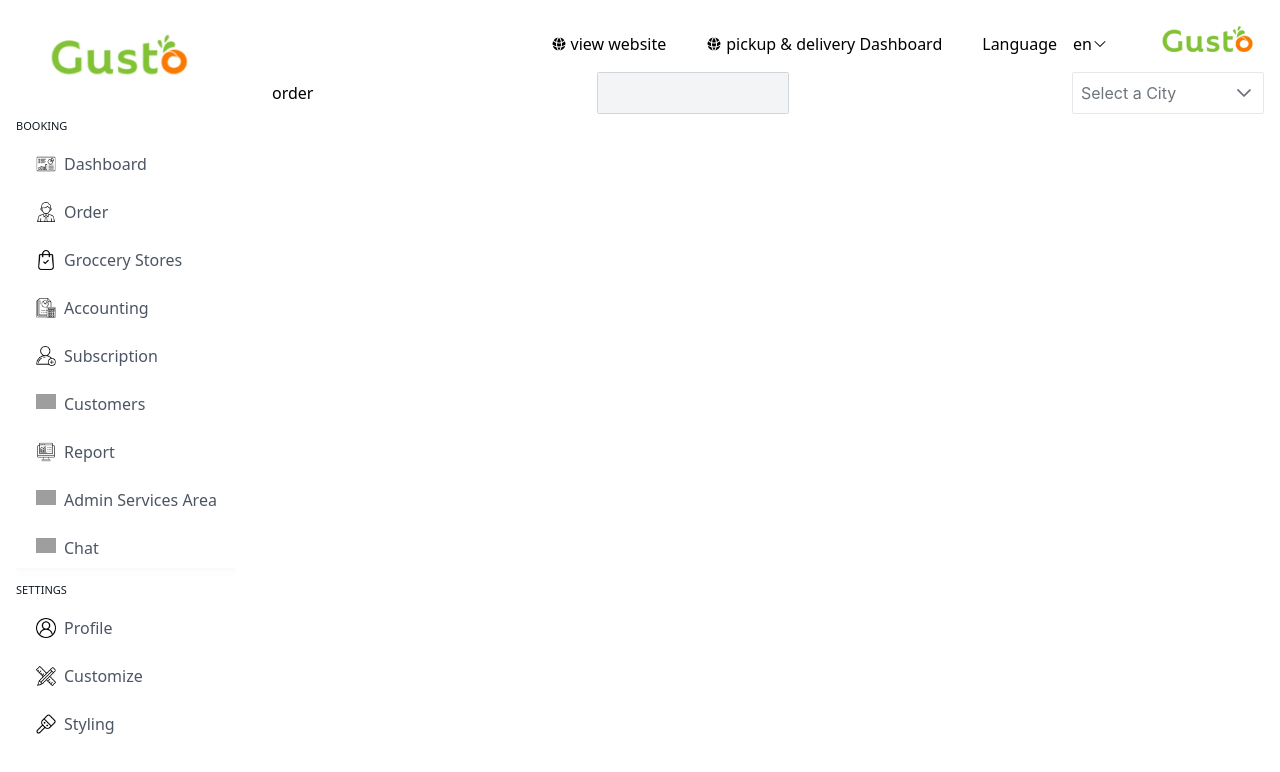
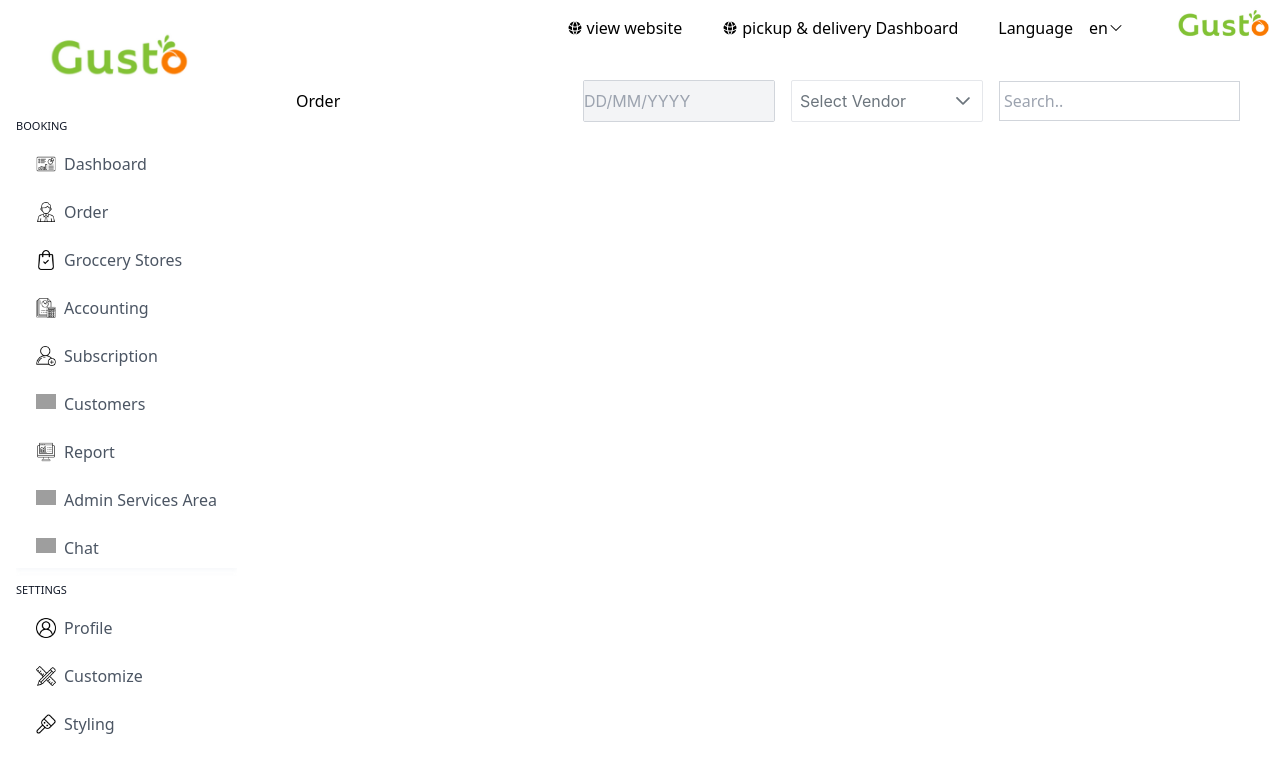
Before and after one commit to Blessino/gusto-dashboard, a React (Vite) app: page /order in a window 1280 px wide. Shown: the top 772 px of the page. Built offline with nearby package versions, Linux system fonts and the light colour scheme; grey boxes are pictures that could not be loaded.

Commit message:
search component is created

```diff
--- a/src/data/CityList.js
+++ b/src/data/VendorLIst.js
@@ -1,4 +1,4 @@
-export const cities = [
+export const vendor = [
     { name: 'New York', code: 'NY' },
     { name: 'Rome', code: 'RM' },
     { name: 'London', code: 'LDN' },
--- a/src/index.css
+++ b/src/index.css
@@ -9,17 +9,15 @@
   @tailwind utilities;
 }
 
-@layer components {
+@layer utilities {
   .p-calendar input {
-    @apply h-10   border-none bg-gray-100 focus:outline-none cursor-pointer text-gray-600;
+    @apply h-10 cursor-pointer border-none bg-gray-100 text-gray-600 focus:outline-none;
   }
 
   .p-calendar .p-icon {
     @apply text-white;
   }
 
-
-
   .p-calendar .p-button {
     @apply ml-2 rounded-sm bg-blue-400;
   }
--- a/src/pages/Dashboard.jsx
+++ b/src/pages/Dashboard.jsx
@@ -9,12 +9,12 @@ import Line from '../ui/Line';
 function Dashboard() {
   return (
     <div className="">
-      <section className="flex items-center justify-between uppercase">
+      <section className="flex items-center justify-between p-10 uppercase">
         <div className="size-10 font-medium">
           <h4>Dashboard</h4>
         </div>
         <div className="flex items-center justify-center gap-2">
-          <div className=" rounded-md border-gray-500 shadow-sm">
+          <div className="rounded-md border-gray-500 shadow-sm">
             <DatePicker showIcon={true} />
           </div>
           <div className="rounded-sm bg-blue-400 p-3 text-white">
--- a/src/pages/Order.jsx
+++ b/src/pages/Order.jsx
@@ -1,17 +1,23 @@
 import React from 'react';
 import DatePicker from '../ui/DatePicker';
-import { DropdownCity } from '../ui/Dropdown';
+import { DropdownList } from '../ui/Dropdown';
+import Search from "../ui/Search"
 
 function Order() {
   return (
     <div>
-      <section className='flex items-center justify-between'>
-        <h1>order</h1>
-        <div className="w-48 rounded-sm border-[1.5px] border-gray-300">
-          <DatePicker showIcon={false} />
-        </div>
-        <div className="w-48 rounded-sm border-[1.5px]">
-          <DropdownCity />
+      <section className="m-auto flex items-center justify-between p-10">
+        <h1>Order</h1>
+        <div className="flex items-center justify-center gap-4">
+          <div className="w-48 rounded-sm border-[1.5px] border-gray-300">
+            <DatePicker showIcon={false} />
+          </div>
+          <div className="w-48 rounded-sm border-[1.5px]">
+            <DropdownList />
+          </div>
+          <div>
+            <Search />
+          </div>
         </div>
       </section>
     </div>
--- a/src/ui/AppLayout.jsx
+++ b/src/ui/AppLayout.jsx
@@ -4,17 +4,17 @@ import Sidebar from './Sidebar';
 
 function AppLayout() {
   return (
-    <>
-      <main className="grid grid-cols-[15rem_1fr] gap-4">
-        <div className="p-4 ">
-          <Sidebar />
-        </div>
-        <div className="p-4">
-          <Header />
+    <div className="grid grid-cols-[15rem_1fr] gap-4">
+      <aside className="p-4">
+        <Sidebar />
+      </aside>
+      <div className="m-0 p-0">
+        <Header />
+        <main>
           <Outlet />
-        </div>
-      </main>
-    </>
+        </main>
+      </div>
+    </div>
   );
 }
 
--- a/src/ui/DatePicker.jsx
+++ b/src/ui/DatePicker.jsx
@@ -5,7 +5,7 @@ const DatePicker = ({ showIcon = fasle }) => {
   const [date, setDate] = useState(null);
 
   return (
-    <div className="p-calendar w-96">
+    <div className="p-calendar h-10 w-96 cursor-pointer border-none bg-gray-100 text-gray-600 focus:outline-none">
       <Calendar
         value={date}
         onChange={(e) => setDate(e.value)}
@@ -14,6 +14,7 @@ const DatePicker = ({ showIcon = fasle }) => {
         yearRange="2020:2030"
         showIcon={showIcon}
         className="w-full"
+        placeholder='DD/MM/YYYY'
       />
     </div>
   );
--- a/src/ui/Dropdown.jsx
+++ b/src/ui/Dropdown.jsx
@@ -1,6 +1,6 @@
 import React, { useState } from 'react';
 import { HiChevronDown } from 'react-icons/hi2';
-import { cities } from '../data/CityList';
+import { vendor } from '../data/VendorLIst';
 
 import { Dropdown } from 'primereact/dropdown';
 
@@ -13,7 +13,10 @@ export function DropDown() {
 
   return (
     <div className="relative inline-block">
-      <button onClick={toggleDropdown} className="flex items-center justify-center cursor-pointer px-3 py-1">
+      <button
+        onClick={toggleDropdown}
+        className="flex cursor-pointer items-center justify-center px-3 py-1"
+      >
         <p>en</p> <HiChevronDown />
       </button>
       {isOpen && (
@@ -27,22 +30,17 @@ export function DropDown() {
   );
 }
 
-
-
-
-export  function DropdownCity() {
-  const [selectedCity, setSelectedCity] = useState(null);
-  console.log(cities );
+export function DropdownList() {
+  const [selectedVendor, setSelectedVendor] = useState(null);
 
   return (
     <div className="card justify-content-center flex">
       <Dropdown
-        value={selectedCity}
-        onChange={(e) => setSelectedCity(e.value)}
-        options={cities}
-
+        value={selectedVendor}
+        onChange={(e) => setSelectedVendor(e.value)}
+        options={vendor}
         optionLabel="name"
-        placeholder="Select a City"
+        placeholder="Select Vendor"
         className="md:w-14rem w-full"
         checkmark={true}
         highlightOnSelect={false}
--- a/src/ui/Header.jsx
+++ b/src/ui/Header.jsx
@@ -4,7 +4,7 @@ import {DropDown} from './Dropdown';
 
 function Header() {
   return (
-    <header>
+    <header className='h-10'>
       <div className="flex items-center justify-end gap-[2.5rem] p-2">
         <a
           href="#"
--- /dev/null
+++ b/src/ui/Search.jsx
@@ -0,0 +1,17 @@
+import React, { useState } from 'react';
+import { InputText } from 'primereact/inputtext';
+
+export default function BasicDemo() {
+  const [value, setValue] = useState('');
+
+  return (
+    <div className="card justify-content-center flex h-10 border-[1.5px] border-solid border-gray-300">
+      <InputText
+        value={value}
+        onChange={(e) => setValue(e.target.value)}
+        placeholder="Search.."
+        className="p-1"
+      />
+    </div>
+  );
+}
```
